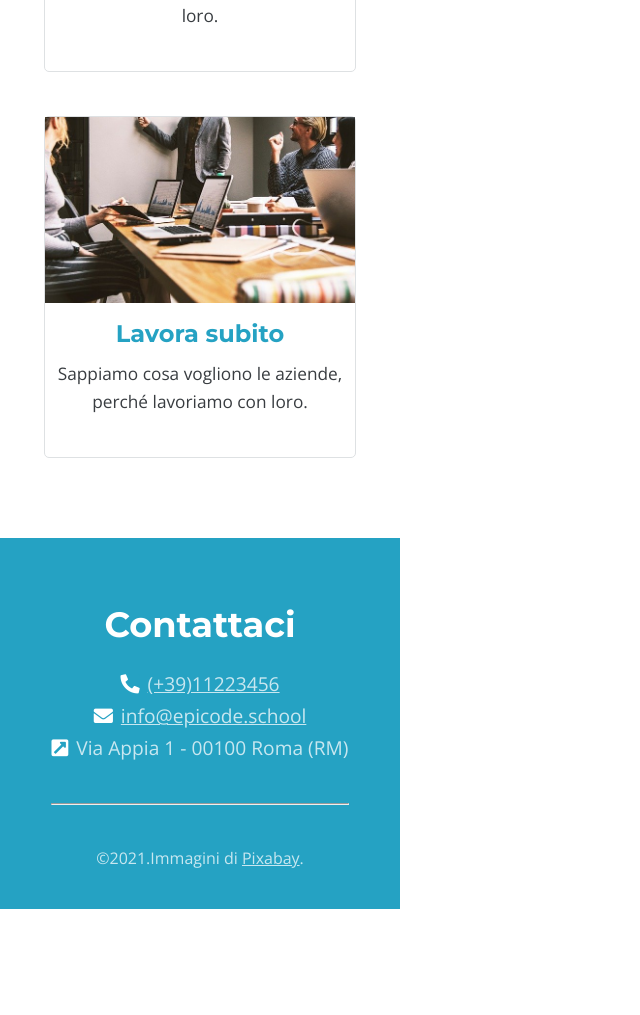
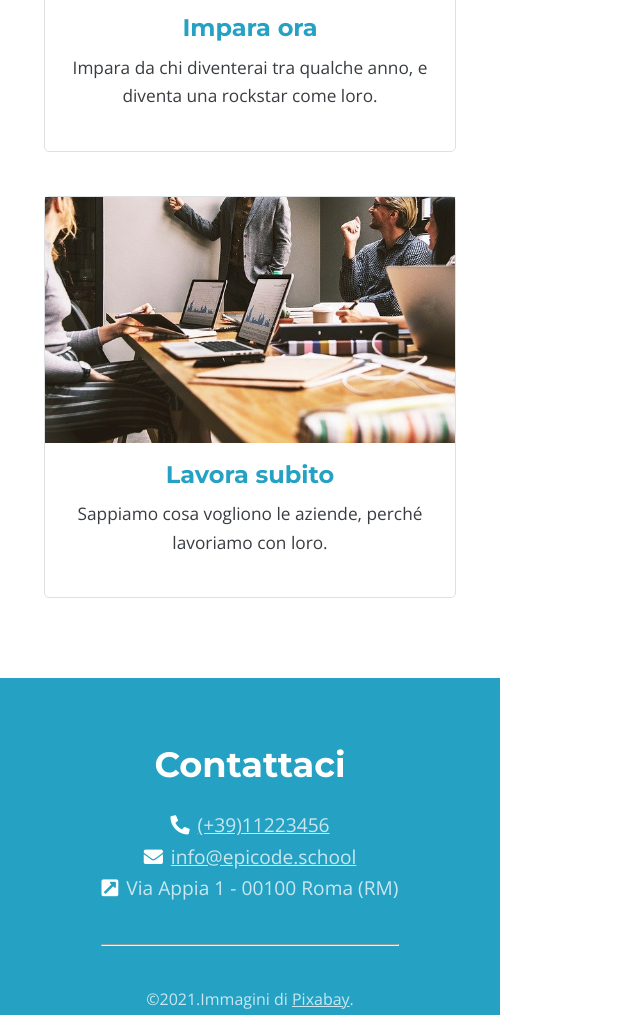
Before and after one commit to CristianMartu/fs0224-U1-W1-D5-E, a plain HTML site: page index.html in a window 1280 px wide. Shown: the part 2782-3797 px from the top of the page, without its empty margins (0-640 px from the left). Before the commit the page ends 3691 px from the top, so only its background shows below. Drawn offline with nearby package versions, Linux system fonts and the light colour scheme.

Commit message:
Aggiustato la larghezza

```diff
--- a/Esercizio/css/style.css
+++ b/Esercizio/css/style.css
@@ -1,9 +1,12 @@
 /* Your styles here */
 @import url('https://fonts.googleapis.com/css2?family=Montserrat:ital,wght@0,100..900;1,100..900&display=swap');
 @import url('https://fonts.googleapis.com/css2?family=Montserrat:ital@0;1&family=Open+Sans:ital,wght@0,300..800;1,300..800&display=swap');
+html{
+    min-width: 400px;
+    max-width: 500px;
+}
 body{
-    max-width: 400px;
-    min-width: 400px;
+    width: 100%;
     color: #393d41;
     font-family: "Open Sans", sans-serif;
     font-size: 1.2rem;
```
